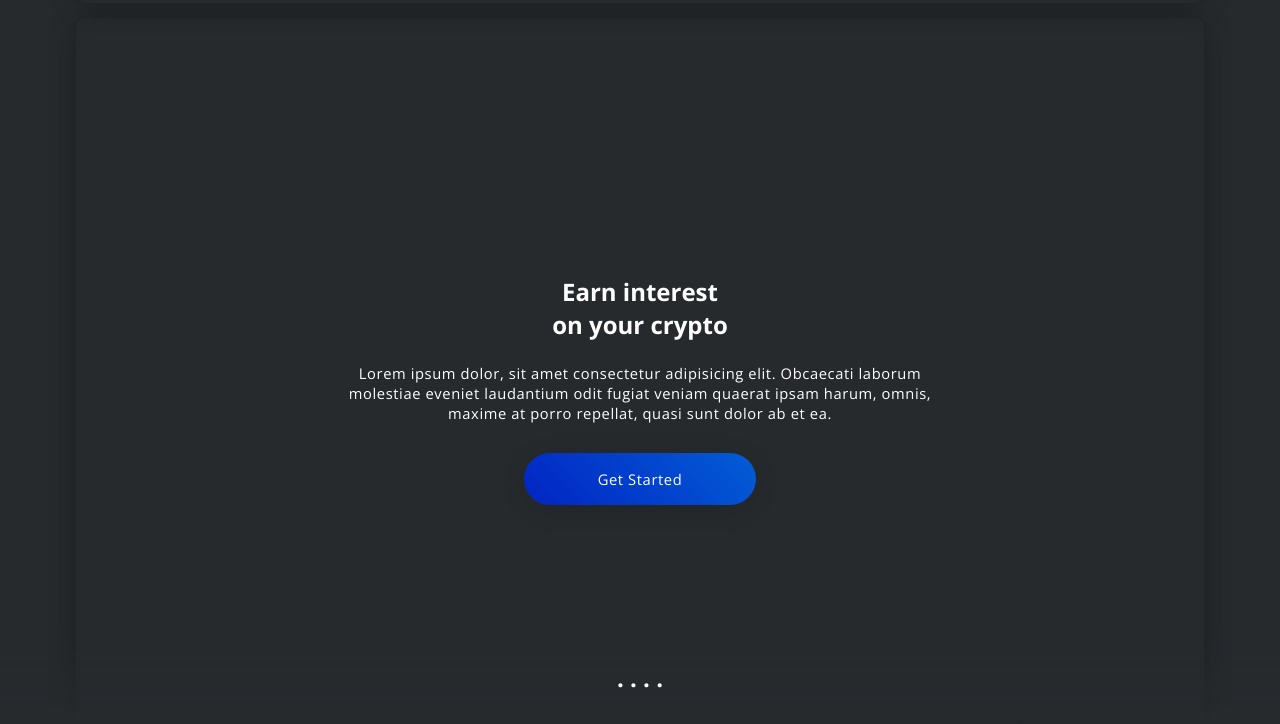
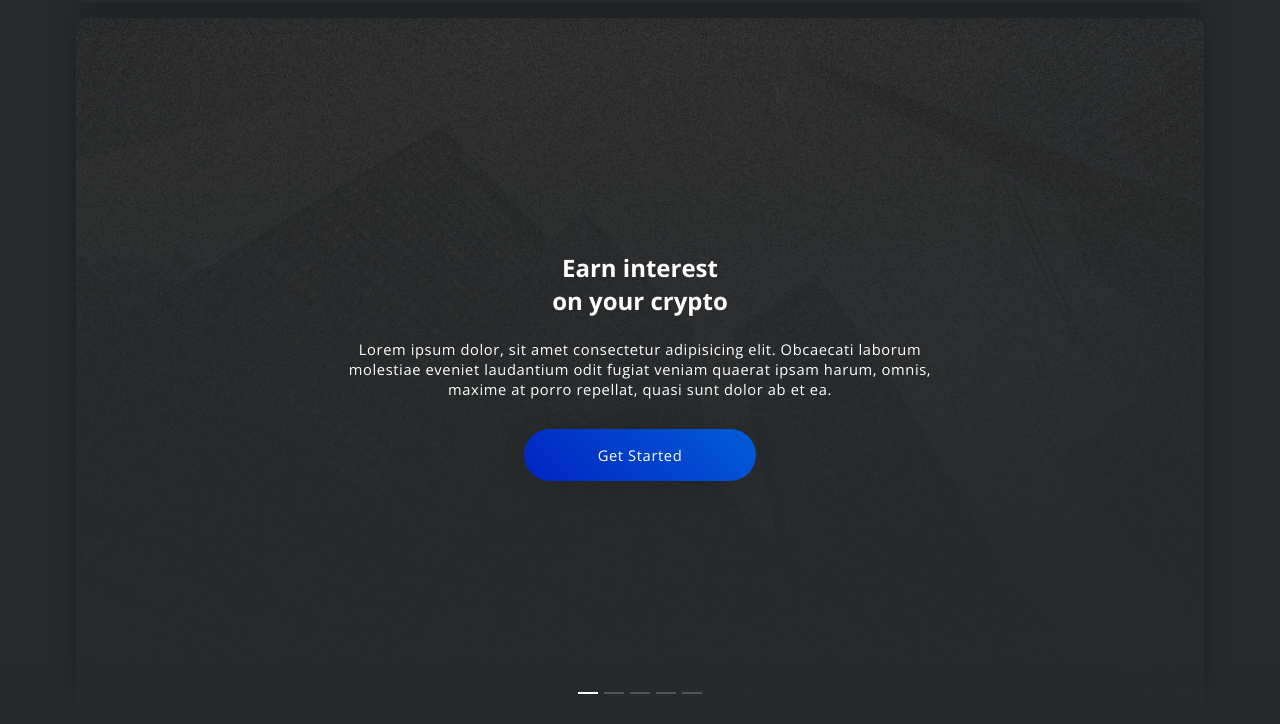
Before and after one commit to lukeberetta/bitswiss, a website: page docs/index.html in a window 1280 px wide. Shown: the part 76-800 px from the top of the page. Drawn offline with nearby package versions, Linux system fonts and the light colour scheme.

Commit message:
div layers

```diff
--- a/docs/index.html
+++ b/docs/index.html
@@ -26,8 +26,10 @@
         </a>
       </nav>
     </div>
+    <div id="coverup"></div>
   </header>
 
+  <!-- Body -->
   <main class="center">
     <section class="container card">
       <div class="card-body">
@@ -42,6 +44,8 @@
           </div>
         </a>
       </div>
+      <div class="card-over" id="card-1-over"></div>
+      <div class="card-under" id="card-1-under"></div>
     </section>
     <section class="container card">
       <div class="card-body">
@@ -51,6 +55,8 @@
         <p>Lorem ipsum dolor, sit amet consectetur adipisicing elit. Obcaecati laborum molestiae eveniet laudantium odit fugiat
           veniam quaerat ipsam harum, omnis, maxime at porro repellat, quasi sunt dolor ab et ea.</p>
       </div>
+      <div class="card-over" id="card-1-over"></div>
+      <div class="card-under" id="card-1-under"></div>
     </section>
     <section class="container card">
       <div class="card-body">
@@ -60,11 +66,21 @@
         <p>Lorem ipsum dolor, sit amet consectetur adipisicing elit. Obcaecati laborum molestiae eveniet laudantium odit fugiat
           veniam quaerat ipsam harum, omnis, maxime at porro repellat, quasi sunt dolor ab et ea.</p>
       </div>
+      <div class="card-over" id="card-1-over"></div>
+      <div class="card-under" id="card-1-under"></div>
     </section>
   </main>
 
   <footer>
-    <h2>. . . .</h2>
+    <nav>
+      <ul>
+        <li id="dot-1" class="dot-active"></li>
+        <li id="dot-2"></li>
+        <li id="dot-3"></li>
+        <li id="dot-4"></li>
+        <li id="dot-5"></li>
+      </ul>
+    </nav>
   </footer>
 
   <script src="./src/js/main.js"></script>
--- a/docs/src/scss/_variables.scss
+++ b/docs/src/scss/_variables.scss
@@ -8,6 +8,8 @@ $colour-secondary: #f0f0f0;
 $colour-accent: #111111;
 $colour-background: #262a2d;
 $colour-dark: #101517;
+// Gradients
+$gradient-footer: linear-gradient( #262a2d00, $colour-background);
 // FX
 $shadow: 0px 4px 30px -6px rgba(0, 0, 0, .4);
 $shadow-light: 0px 4px 30px -6px rgba(0, 0, 0, .2);
--- a/docs/src/scss/style.scss
+++ b/docs/src/scss/style.scss
@@ -41,12 +41,13 @@ p {
 
 // Header
 header {
-  z-index: 9;
+  z-index: 99;
   position: fixed;
   top: 0;
   bottom: auto;
   text-align: center;
   .container {
+    z-index: 9;
     flex-direction: row;
     justify-content: space-between;
   }
@@ -55,15 +56,40 @@ header {
   }
 }
 
+#coverup {
+  z-index: -1;
+  position: fixed;
+  top: 0;
+  bottom: auto;
+  background-color: $colour-background;
+  width: 85%;
+  height: 50px;
+}
+
 // Footer
 footer {
-  z-index: 9;
+  z-index: 99;
   width: 100%;
   position: fixed;
   top: auto;
   bottom: 0;
   padding: 30px 0;
-  background-image: linear-gradient( #262a2d00, $colour-background);
+  background-image: $gradient-footer;
+  ul {
+    display: flex;
+    justify-content: center;
+    li {
+      margin: 0 3px;
+      height: 2px;
+      width: 20px;
+      font-size: 1.5em;
+      opacity: .2;
+      background-color: #fff;
+    }
+    .dot-active {
+      opacity: 1;
+    }
+  }
 }
 
 // Theme
@@ -77,7 +103,7 @@ main {
 }
 
 section {
-  height: 88vh;
+  height: 82vh;
 }
 
 .container {
@@ -89,19 +115,12 @@ section {
 }
 
 .card {
+  position: relative;
+  overflow: hidden;
   box-shadow: $shadow;
   border-radius: 10px;
   border: 1px solid rgba(0, 0, 0, 0.15);
   background-color: $colour-background; // background-image: linear-gradient($colour-background, #212427);
-}
-
-.card-body {
-  height: 100%;
-  max-width: 600px;
-  display: flex;
-  flex-direction: column;
-  justify-content: center;
-  align-items: center;
 }
 
 .center {
@@ -131,3 +150,38 @@ section {
     transform: scale(.95);
   }
 }
+
+// Cards
+.card-body {
+  z-index: 10;
+  height: 100%;
+  max-width: 600px;
+  padding: 10px;
+  display: flex;
+  flex-direction: column;
+  justify-content: center;
+  align-items: center;
+}
+
+.card-over,
+.card-under {
+  width: 100%;
+  height: 100%;
+  position: absolute;
+  top: 0;
+  left: 0;
+}
+
+.card-over {
+  z-index: 2;
+}
+
+#card-1-under {
+  background-size: cover;
+  background-position: center;
+  background-image: url("../img/card-1.png");
+}
+
+#card-1-over {
+  background-image: $gradient-footer;
+}
```
Also changed, not shown: docs/src/css/style.css, docs/src/img/card-1.png (added).
